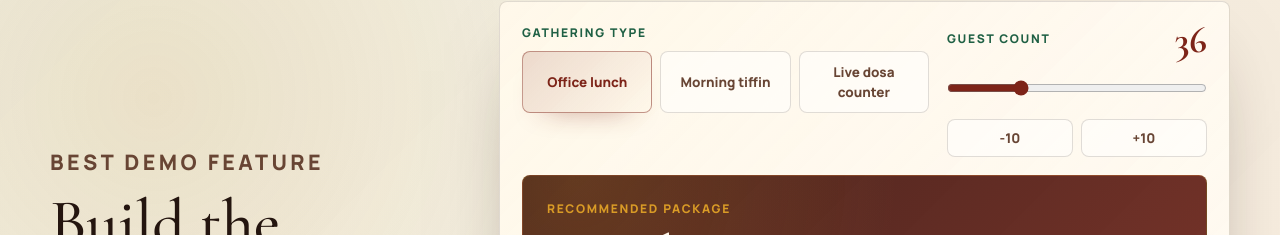
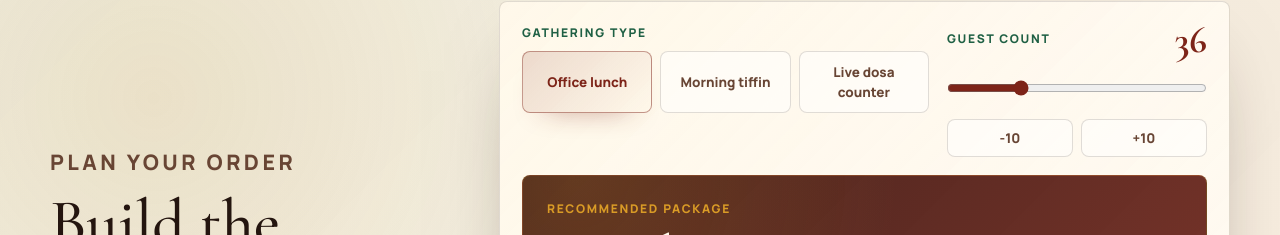
Before and after one commit to Chandelier-Consulting/komala-vilas, a Next.js app: page / in a window 1280 px wide. Shown: the part 2582-2817 px from the top of the page. Built offline with nearby package versions, Linux system fonts and the light colour scheme; no server answers.

Commit message:
Replace internal "Best demo feature" eyebrow with client-facing copy (#4)

```diff
--- a/app/page.tsx
+++ b/app/page.tsx
@@ -173,7 +173,7 @@ export default function Home() {
       <MotionSection className="home-section home-section-planner" labelledBy="planner-title">
         <div className="section-shell feast-planner-section">
           <div>
-            <p className="eyebrow">Best demo feature</p>
+            <p className="eyebrow">Plan your order</p>
             <h2 id="planner-title" className="text-balance">
               Build the feast before anyone calls the restaurant.
             </h2>
```
